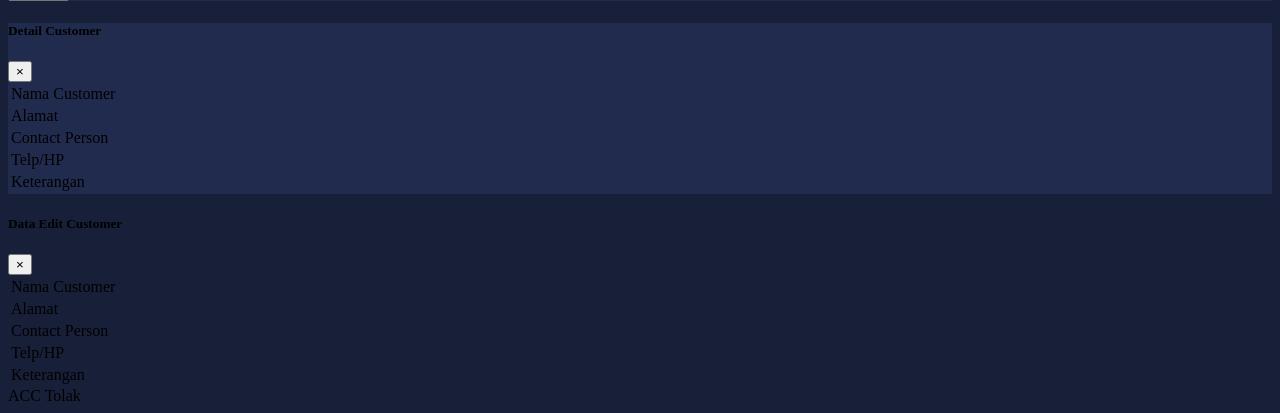
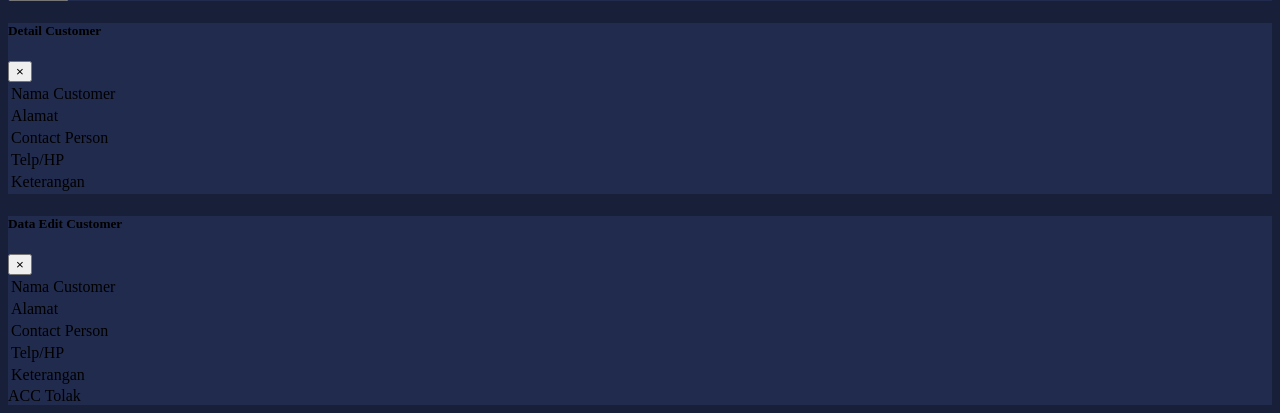
Before and after one commit to aldiindrawan12/skb_revisi, a CodeIgniter app: the page made by application/views/home/customer.php in a window 1280 px wide. Shown: the part 529-942 px from the top of the page. Run offline with CodeIgniter, Linux system fonts and the light colour scheme.

Commit message:
Update customer.php

```diff
--- a/application/views/home/customer.php
+++ b/application/views/home/customer.php
@@ -241,7 +241,7 @@
 
 <div class="modal fade mt-5" id="popup-acc-edit-customer" tabindex="0" role="dialog" aria-labelledby="modal-block-large" aria-hidden="true">
     <div class="modal-dialog modal-lg" role="document">
-        <div class="modal-content">
+    <div class="modal-content text-light border-light" style='background-color:#212B4E';>
             <div class="modal-header bg-primary-dark">
                 <h5 class="block-title">Data Edit Customer</h5>
                 <button class="close" type="button" data-dismiss="modal" aria-label="Close">
@@ -251,7 +251,7 @@
             <div class="font-size-sm m-3 text-justify">
             <div class="">
                 <div class="">
-                    <table class="table table-bordered">
+                    <table class="table table-bordered text-light">
                         <tbody>
                             <tr>
                                 <td class="font-weight-bold" style="width: 20%;">Nama Customer</td>
```
